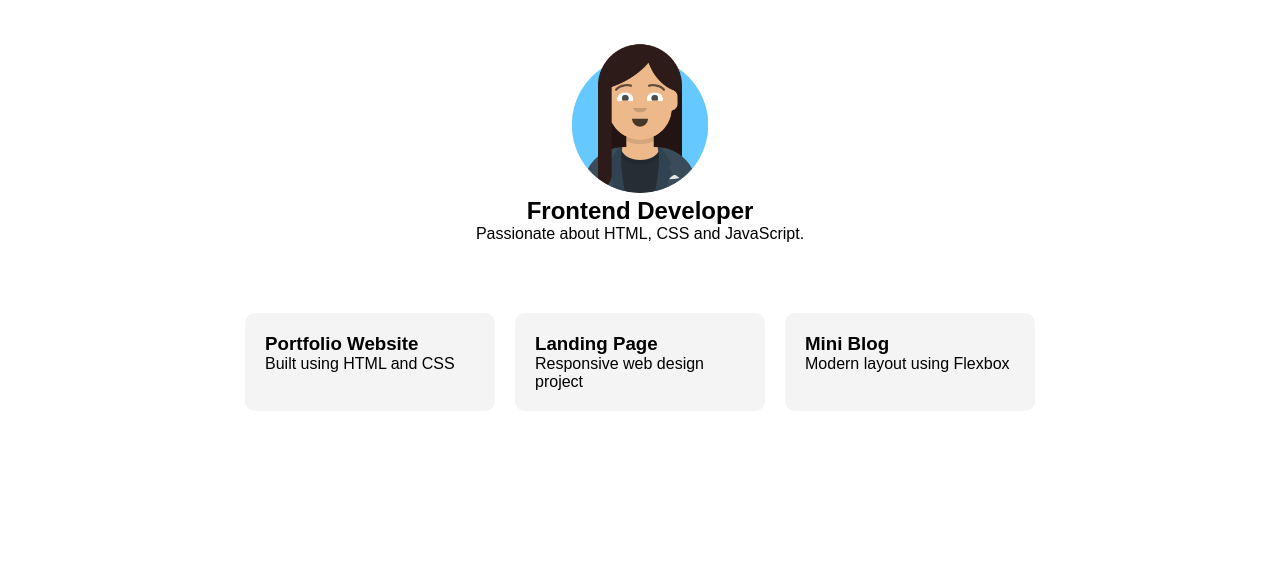
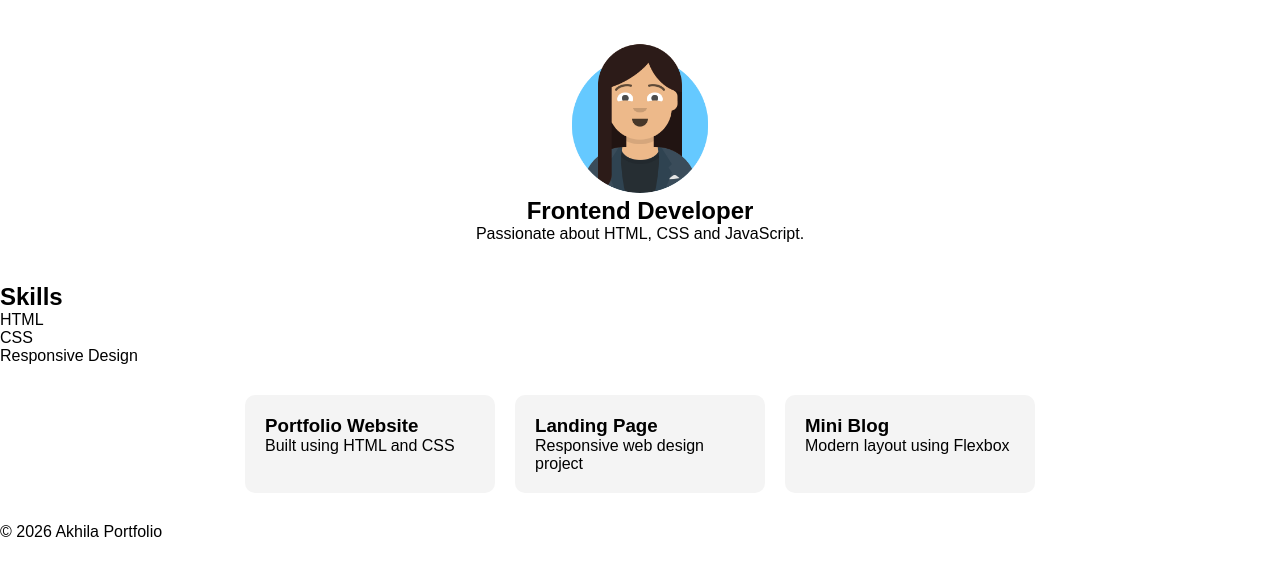
Before and after one commit to Akhila-hubb/Frontend-Project-2, a plain HTML site: page index.html in a window 1280 px wide. Shown: the part 64-640 px from the top of the page. Drawn offline with Linux system fonts and the light colour scheme.

Commit message:
Add skills section and footer to index.html

```diff
--- a/index.html
+++ b/index.html
@@ -29,6 +29,15 @@
         Passionate about HTML, CSS and JavaScript.
     </p>
 </section>
+    <section>
+    <h2>Skills</h2>
+
+    <ul>
+        <li>HTML</li>
+        <li>CSS</li>
+        <li>Responsive Design</li>
+    </ul>
+</section>
 
 <section class="projects">
 
@@ -48,6 +57,9 @@
     </div>
 
 </section>
+    <footer>
+    <p>© 2026 Akhila Portfolio</p>
+</footer>
 
 </body>
 </html>
```
